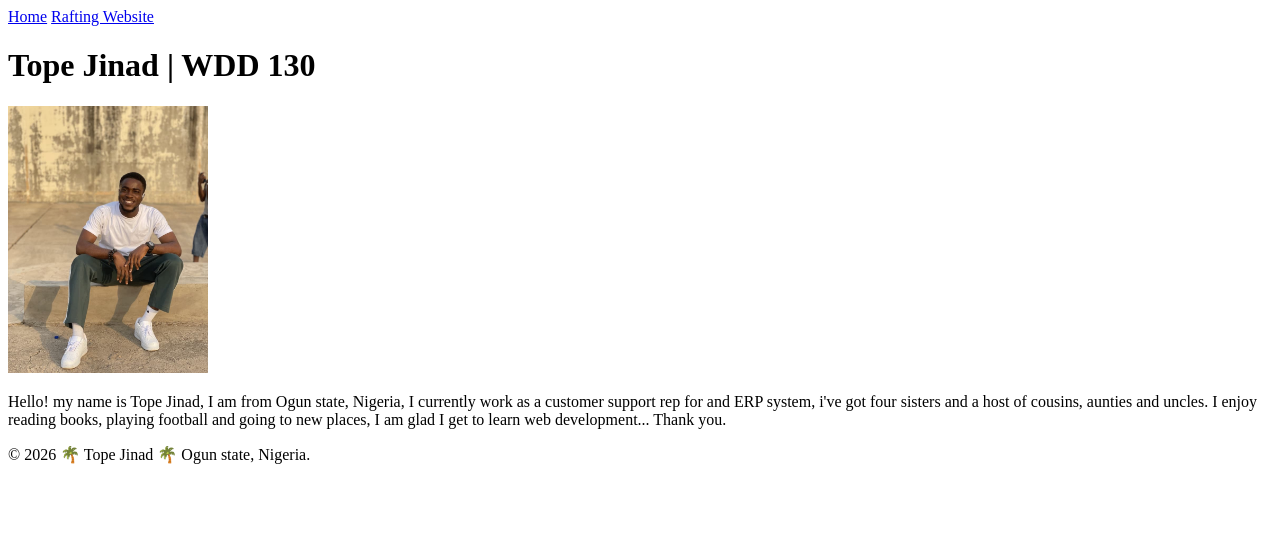
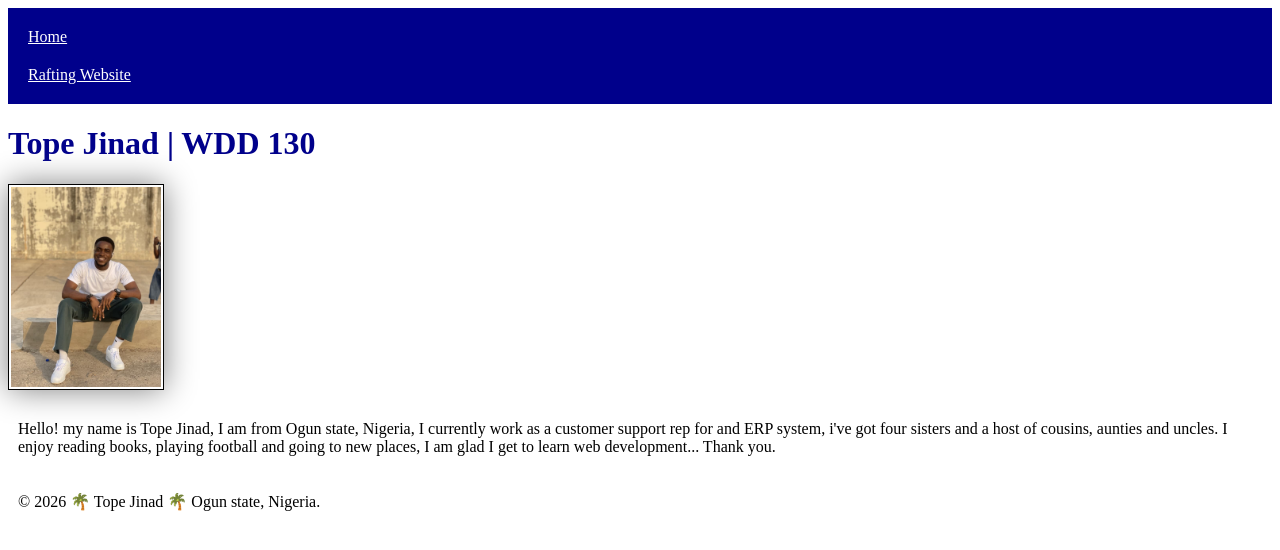
Before and after one commit to just-jinad/wdd130, a plain HTML site: page index.html in a window 1280 px wide. Drawn offline with Linux system fonts and the light colour scheme.

Commit message:
added CSS to my homepage

```diff
--- a/index.html
+++ b/index.html
@@ -5,6 +5,7 @@
     <meta charset="UTF-8">
     <meta name="viewport" content="width=device-width, initial-scale=1.0">
     <title>Tope Jinad | WDD 130</title>
+    <link rel="stylesheet" href="styles/styles.css">
 </head>
 
 <body>
--- a/styles/styles.css
+++ b/styles/styles.css
@@ -0,0 +1,26 @@
+nav {
+    background-color: darkblue;
+    padding: 10px;
+}
+
+nav a {
+    color: white;
+    display: block;
+    padding: 10px;
+}
+
+h1 {
+    color: darkblue;
+}
+
+img {
+    width: 150px;
+    height: auto;
+    border: 1px solid black;
+    padding: 2px;
+    box-shadow: 0 0 30px gray;
+}
+
+p {
+    padding: 10px;
+}
```
